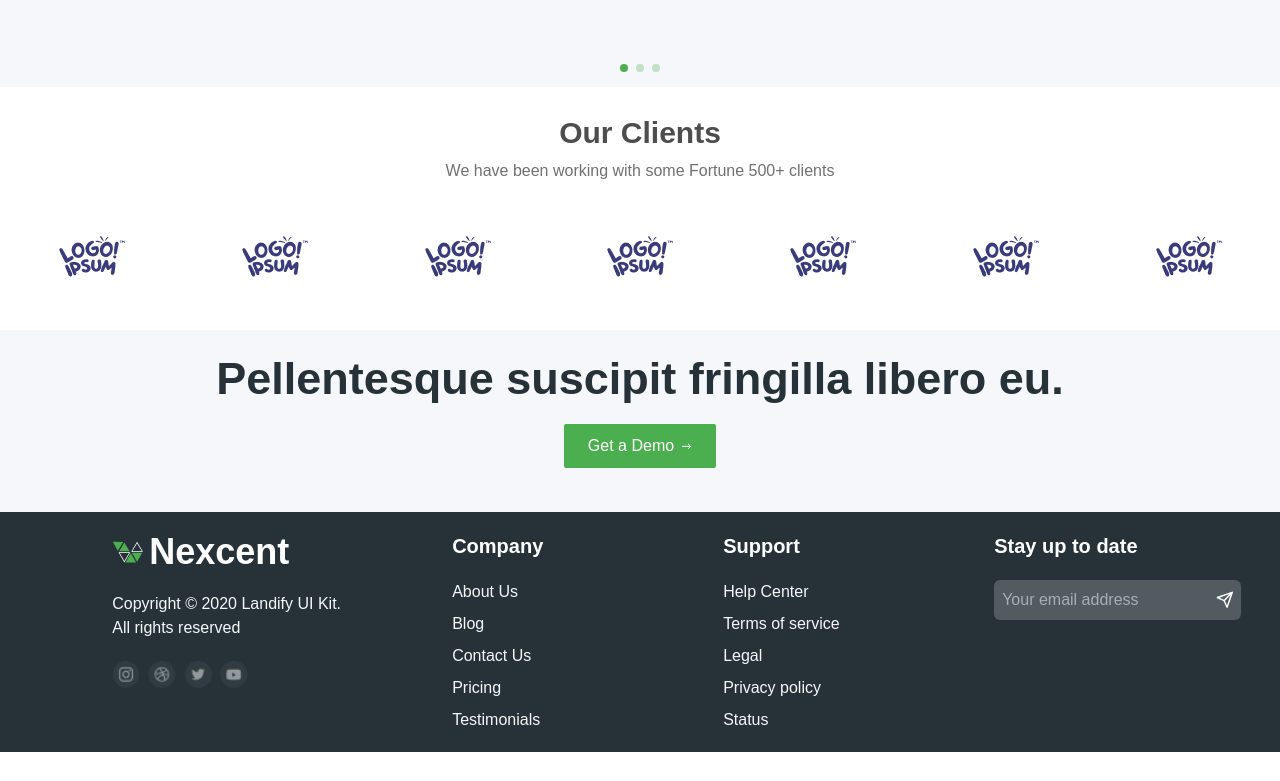
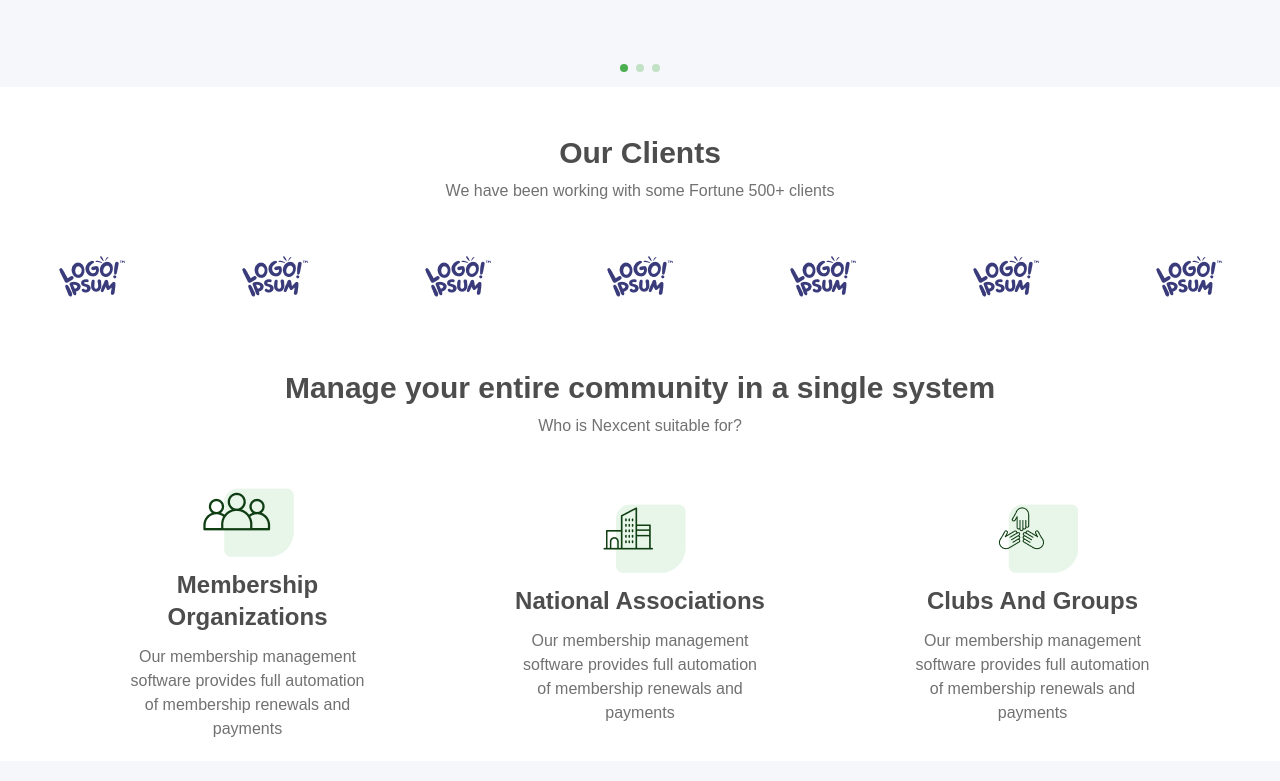
Before and after one commit to Alex-Devonte/agency-landing-page, a website: page index.html in a window 1280 px wide. Shown: the part 619-1400 px from the top of the page. Before the commit the page ends 1371 px from the top, so only its background shows below. Drawn offline with nearby package versions, Linux system fonts and the light colour scheme; a web font is replaced by a local one.

Commit message:
Add layout and styles for community section

```diff
--- a/index.html
+++ b/index.html
@@ -159,7 +159,7 @@
         <div class="swiper-pagination"></div>
       </div>
       <section>
-        <div class="mt-7">
+        <div class="mt-7 pt-5">
           <div class="text-center">
             <h2 class="text-dark-gray mb-2 text-3xl font-semibold">
               Our Clients
@@ -177,6 +177,50 @@
             <img src="icons/logo_ipsum.png" alt="Client Logo" />
             <img src="icons/logo_ipsum.png" alt="Client Logo" />
             <img src="icons/logo_ipsum.png" alt="Client Logo" />
+          </div>
+        </div>
+      </section>
+      <section>
+        <div class="mt-7 p-5">
+          <div class="text-center">
+            <h2 class="text-dark-gray mb-2 text-3xl font-semibold">
+              Manage your entire community in a single system
+            </h2>
+            <p>Who is Nexcent suitable for?</p>
+          </div>
+          <div
+            class="mt-10 flex flex-col gap-10 text-center md:items-center lg:flex-row lg:justify-evenly"
+          >
+            <div class="md:w-1/2 lg:w-[250px]">
+              <img src="/icons/community_people.png" class="mx-auto" />
+              <h3 class="text-dark-gray my-3 text-2xl font-bold">
+                Membership Organizations
+              </h3>
+              <p>
+                Our membership management software provides full automation of
+                membership renewals and payments
+              </p>
+            </div>
+            <div class="md:w-1/2 lg:w-[250px]">
+              <img src="/icons/community_building.png" class="mx-auto" />
+              <h3 class="text-dark-gray my-3 text-2xl font-bold">
+                National Associations
+              </h3>
+              <p>
+                Our membership management software provides full automation of
+                membership renewals and payments
+              </p>
+            </div>
+            <div class="md:w-1/2 lg:w-[250px]">
+              <img src="/icons/community_hands.png" class="mx-auto" />
+              <h3 class="text-dark-gray my-3 text-2xl font-bold">
+                Clubs And Groups
+              </h3>
+              <p>
+                Our membership management software provides full automation of
+                membership renewals and payments
+              </p>
+            </div>
           </div>
         </div>
       </section>
```
Also changed, not shown: output.css.
